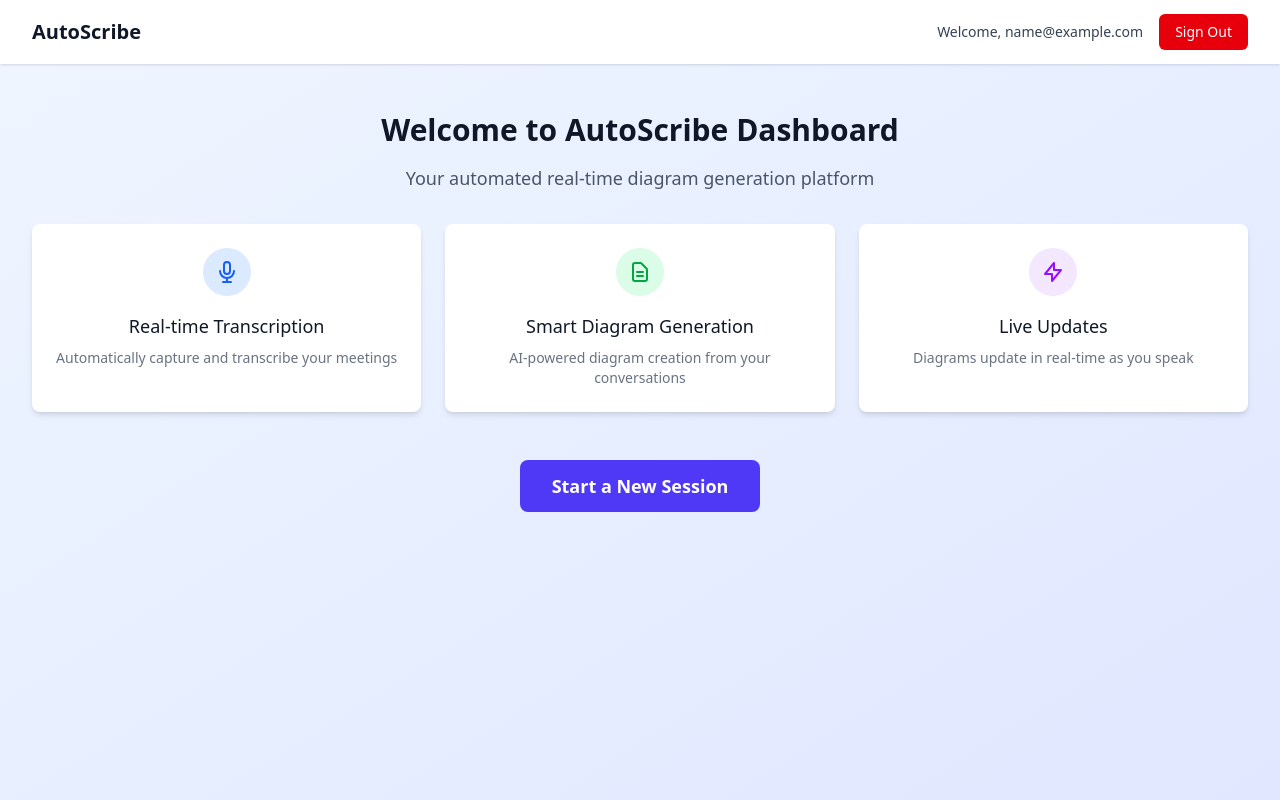
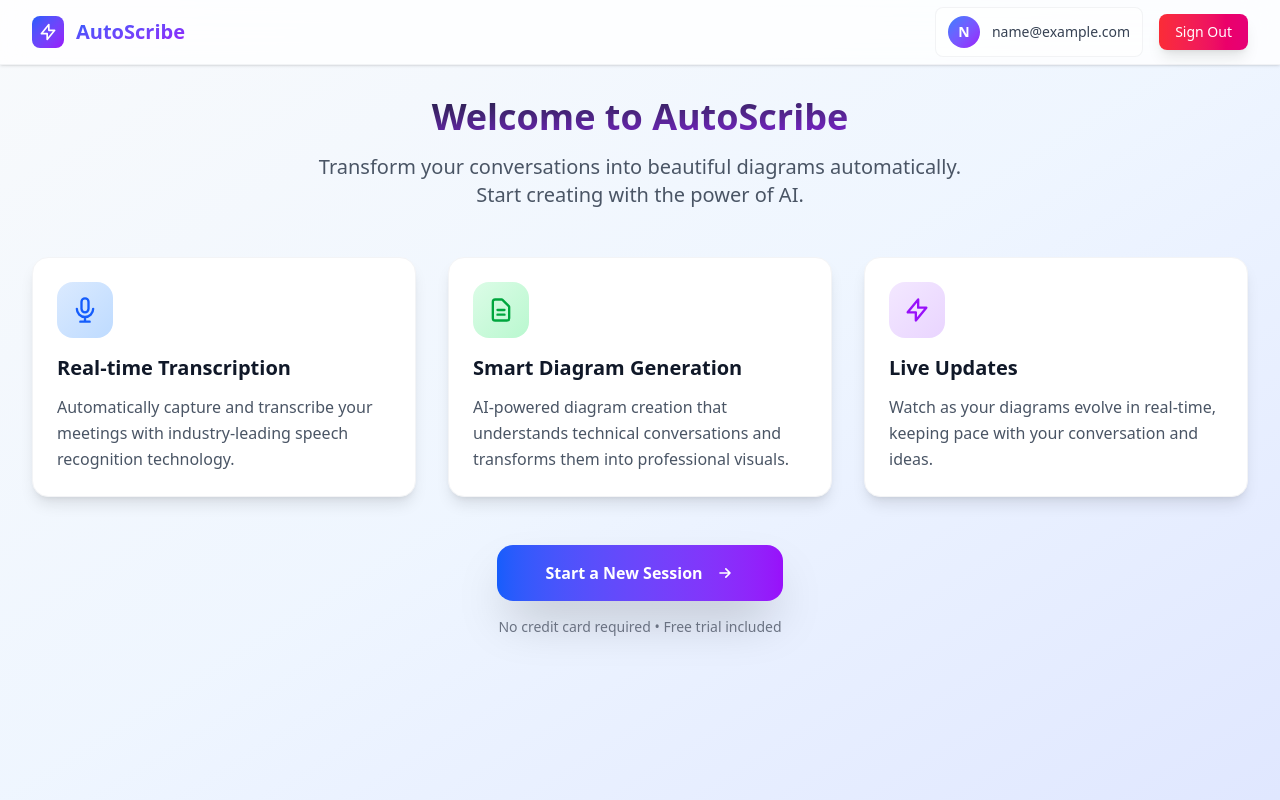
Before and after one commit to KHChuadri/AUTOMATE, a React (Vite) app in the folder Frontend/: page /dashboard in a window 1280 px wide. Built offline with nearby package versions, Linux system fonts and the light colour scheme; sample sign-in values are in the browser's storage.

Commit message:
modified the ui/ux of login, register, and dashboard page

```diff
--- a/Frontend/src/components/Dashboard.tsx
+++ b/Frontend/src/components/Dashboard.tsx
@@ -12,21 +12,35 @@ const Dashboard: React.FC = () => {
   }
 
   return (
-    <div className="min-h-screen bg-gradient-to-br from-blue-50 to-indigo-100">
+    <div className="min-h-screen bg-gradient-to-br from-slate-50 via-blue-50 to-indigo-100">
       {/* Navigation */}
-      <nav className="bg-white shadow-sm">
+      <nav className="bg-white/80 backdrop-blur-lg border-b border-gray-200/50 shadow-sm">
         <div className="max-w-7xl mx-auto px-4 sm:px-6 lg:px-8">
           <div className="flex justify-between h-16">
             <div className="flex items-center">
-              <h1 className="text-xl font-bold text-gray-900">AutoScribe</h1>
+              <div className="flex items-center space-x-3">
+                <div className="w-8 h-8 bg-gradient-to-br from-blue-600 to-purple-600 rounded-lg flex items-center justify-center">
+                  <svg className="w-5 h-5 text-white" fill="none" stroke="currentColor" viewBox="0 0 24 24">
+                    <path strokeLinecap="round" strokeLinejoin="round" strokeWidth={2} d="M13 10V3L4 14h7v7l9-11h-7z" />
+                  </svg>
+                </div>
+                <h1 className="text-xl font-bold bg-gradient-to-br from-blue-600 to-purple-600 bg-clip-text text-transparent">
+                  AutoScribe
+                </h1>
+              </div>
             </div>
             <div className="flex items-center space-x-4">
-              <span className="text-sm text-gray-700">
-                Welcome, {user?.email}
+              <div className="flex items-center space-x-3 bg-white/50 rounded-lg px-3 py-2 border border-gray-200/50">
+                <div className="w-8 h-8 bg-gradient-to-br from-blue-500 to-purple-600 rounded-full flex items-center justify-center text-white text-sm font-semibold">
+                  {user?.email?.charAt(0).toUpperCase()}
+                </div>
+                <span className="text-sm text-gray-700 font-medium">
+                  {user?.email}
                 </span>
+              </div>
               <button
                 onClick={handleSignOut}
-                className="bg-red-600 hover:bg-red-700 text-white px-4 py-2 rounded-md text-sm font-medium"
+                className="bg-gradient-to-r from-red-500 to-pink-600 hover:from-red-600 hover:to-pink-700 text-white px-4 py-2 rounded-lg text-sm font-medium shadow-lg transition-all duration-200 transform hover:scale-105"
               >
                 Sign Out
               </button>
@@ -36,67 +50,76 @@ const Dashboard: React.FC = () => {
       </nav>
 
       {/* Main Content */}
-      <div className="max-w-7xl mx-auto py-6 sm:px-6 lg:px-8">
-        <div className="px-4 py-6 sm:px-0">
-          <div className="text-center">
-            <h2 className="text-3xl font-bold text-gray-900 mb-4">
-              Welcome to AutoScribe Dashboard
+      <div className="max-w-7xl mx-auto py-8 sm:px-6 lg:px-8">
+        <div className="px-4 sm:px-0">
+          <div className="text-center mb-12">
+            <h2 className="text-4xl font-bold bg-gradient-to-br from-gray-900 to-purple-600 bg-clip-text text-transparent mb-4">
+              Welcome to AutoScribe
             </h2>
-            <p className="text-lg text-gray-600 mb-8">
-              Your automated real-time diagram generation platform
+            <p className="text-xl text-gray-600 max-w-2xl mx-auto">
+              Transform your conversations into beautiful diagrams automatically.
+              Start creating with the power of AI.
             </p>
+          </div>
 
           {/* Feature Cards */}
-            <div className="grid grid-cols-1 md:grid-cols-3 gap-6 mt-8">
-              <div className="bg-white rounded-lg shadow-md p-6">
-                <div className="text-center">
-                  <div className="mx-auto h-12 w-12 bg-blue-100 rounded-full flex items-center justify-center">
-                    <svg className="h-6 w-6 text-blue-600" fill="none" stroke="currentColor" viewBox="0 0 24 24">
+          <div className="grid grid-cols-1 md:grid-cols-3 gap-8 mb-12">
+            <div className="group bg-white rounded-2xl shadow-lg hover:shadow-2xl transition-all duration-300 transform hover:-translate-y-2 border border-gray-100">
+              <div className="p-6">
+                <div className="w-14 h-14 bg-gradient-to-br from-blue-100 to-blue-200 rounded-2xl flex items-center justify-center mb-4 group-hover:scale-110 transition-transform duration-300">
+                  <svg className="w-7 h-7 text-blue-600" fill="none" stroke="currentColor" viewBox="0 0 24 24">
                     <path strokeLinecap="round" strokeLinejoin="round" strokeWidth={2} d="M19 11a7 7 0 01-7 7m0 0a7 7 0 01-7-7m7 7v4m0 0H8m4 0h4m-4-8a3 3 0 01-3-3V5a3 3 0 116 0v6a3 3 0 01-3 3z" />
                   </svg>
                 </div>
-                  <h3 className="mt-4 text-lg font-medium text-gray-900">Real-time Transcription</h3>
-                  <p className="mt-2 text-sm text-gray-500">
-                    Automatically capture and transcribe your meetings
+                <h3 className="text-xl font-semibold text-gray-900 mb-3">Real-time Transcription</h3>
+                <p className="text-gray-600 leading-relaxed">
+                  Automatically capture and transcribe your meetings with industry-leading speech recognition technology.
                 </p>
               </div>
             </div>
 
-              <div className="bg-white rounded-lg shadow-md p-6">
-                <div className="text-center">
-                  <div className="mx-auto h-12 w-12 bg-green-100 rounded-full flex items-center justify-center">
-                    <svg className="h-6 w-6 text-green-600" fill="none" stroke="currentColor" viewBox="0 0 24 24">
+            <div className="group bg-white rounded-2xl shadow-lg hover:shadow-2xl transition-all duration-300 transform hover:-translate-y-2 border border-gray-100">
+              <div className="p-6">
+                <div className="w-14 h-14 bg-gradient-to-br from-green-100 to-green-200 rounded-2xl flex items-center justify-center mb-4 group-hover:scale-110 transition-transform duration-300">
+                  <svg className="w-7 h-7 text-green-600" fill="none" stroke="currentColor" viewBox="0 0 24 24">
                     <path strokeLinecap="round" strokeLinejoin="round" strokeWidth={2} d="M9 12h6m-6 4h6m2 5H7a2 2 0 01-2-2V5a2 2 0 012-2h5.586a1 1 0 01.707.293l5.414 5.414a1 1 0 01.293.707V19a2 2 0 01-2 2z" />
                   </svg>
                 </div>
-                  <h3 className="mt-4 text-lg font-medium text-gray-900">Smart Diagram Generation</h3>
-                  <p className="mt-2 text-sm text-gray-500">
-                    AI-powered diagram creation from your conversations
+                <h3 className="text-xl font-semibold text-gray-900 mb-3">Smart Diagram Generation</h3>
+                <p className="text-gray-600 leading-relaxed">
+                  AI-powered diagram creation that understands technical conversations and transforms them into professional visuals.
                 </p>
               </div>
             </div>
 
-              <div className="bg-white rounded-lg shadow-md p-6">
-                <div className="text-center">
-                  <div className="mx-auto h-12 w-12 bg-purple-100 rounded-full flex items-center justify-center">
-                    <svg className="h-6 w-6 text-purple-600" fill="none" stroke="currentColor" viewBox="0 0 24 24">
+            <div className="group bg-white rounded-2xl shadow-lg hover:shadow-2xl transition-all duration-300 transform hover:-translate-y-2 border border-gray-100">
+              <div className="p-6">
+                <div className="w-14 h-14 bg-gradient-to-br from-purple-100 to-purple-200 rounded-2xl flex items-center justify-center mb-4 group-hover:scale-110 transition-transform duration-300">
+                  <svg className="w-7 h-7 text-purple-600" fill="none" stroke="currentColor" viewBox="0 0 24 24">
                     <path strokeLinecap="round" strokeLinejoin="round" strokeWidth={2} d="M13 10V3L4 14h7v7l9-11h-7z" />
                   </svg>
                 </div>
-                  <h3 className="mt-4 text-lg font-medium text-gray-900">Live Updates</h3>
-                  <p className="mt-2 text-sm text-gray-500">
-                    Diagrams update in real-time as you speak
+                <h3 className="text-xl font-semibold text-gray-900 mb-3">Live Updates</h3>
+                <p className="text-gray-600 leading-relaxed">
+                  Watch as your diagrams evolve in real-time, keeping pace with your conversation and ideas.
                 </p>
               </div>
             </div>
           </div>
 
           {/* Call to Action */}
-            <div className="mt-12">
-              <button className="bg-indigo-600 hover:bg-indigo-700 text-white font-bold py-3 px-8 rounded-lg text-lg">
+          <div className="text-center">
+            <button className="group bg-gradient-to-r from-blue-600 to-purple-600 hover:from-blue-700 hover:to-purple-700 text-white font-bold py-4 px-12 rounded-2xl shadow-2xl transition-all duration-300 transform hover:scale-105">
+              <span className="flex items-center justify-center">
                 Start a New Session
+                <svg className="ml-3 w-5 h-5 group-hover:translate-x-1 transition-transform duration-200" fill="none" stroke="currentColor" viewBox="0 0 24 24">
+                  <path strokeLinecap="round" strokeLinejoin="round" strokeWidth={2} d="M13 7l5 5m0 0l-5 5m5-5H6" />
+                </svg>
+              </span>
             </button>
-            </div>
+            <p className="text-gray-500 text-sm mt-4">
+              No credit card required • Free trial included
+            </p>
           </div>
         </div>
       </div>
--- a/Frontend/src/components/auth/Login.tsx
+++ b/Frontend/src/components/auth/Login.tsx
@@ -31,21 +31,27 @@ const Login: React.FC = () => {
   }
 
   return (
-    <div className="min-h-screen flex items-center justify-center bg-gradient-to-br from-blue-50 to-indigo-100">
-      <div className="max-w-md w-full space-y-8 p-8">
-        <div className="text-center">
-          <h2 className="mt-6 text-3xl font-bold text-gray-900">
-            Welcome to AutoScribe
+    <div className="min-h-screen flex items-center justify-center bg-gradient-to-br from-slate-900 via-purple-900 to-slate-900 p-4">
+      <div className="max-w-md w-full">
+        <div className="bg-white/10 backdrop-blur-lg rounded-2xl shadow-2xl border border-white/20 p-8">
+          <div className="text-center mb-8">
+            <div className="w-16 h-16 bg-gradient-to-br from-blue-500 to-purple-600 rounded-2xl flex items-center justify-center mx-auto mb-4 shadow-lg">
+              <svg className="w-8 h-8 text-white" fill="none" stroke="currentColor" viewBox="0 0 24 24">
+                <path strokeLinecap="round" strokeLinejoin="round" strokeWidth={2} d="M13 10V3L4 14h7v7l9-11h-7z" />
+              </svg>
+            </div>
+            <h2 className="text-3xl font-bold text-white mb-2">
+              Welcome Back
             </h2>
-          <p className="mt-2 text-sm text-gray-600">
-            Sign in to your account
+            <p className="text-white/70 text-sm">
+              Sign in to your AutoScribe account
             </p>
           </div>
 
-        <form className="mt-8 space-y-6" onSubmit={handleSubmit}>
-          <div className="rounded-md shadow-sm space-y-4">
+          <form className="space-y-6" onSubmit={handleSubmit}>
+            <div className="space-y-4">
               <div>
-              <label htmlFor="email" className="block text-sm font-medium text-gray-700">
+                <label htmlFor="email" className="block text-sm font-medium text-white/80 mb-2">
                   Email address
                 </label>
                 <input
@@ -56,13 +62,13 @@ const Login: React.FC = () => {
                   required
                   value={email}
                   onChange={(e) => setEmail(e.target.value)}
-                className="mt-1 appearance-none relative block w-full px-3 py-2 border border-gray-300 placeholder-gray-500 text-gray-900 rounded-md focus:outline-none focus:ring-indigo-500 focus:border-indigo-500 focus:z-10 sm:text-sm"
+                  className="w-full px-4 py-3 bg-white/5 border border-white/10 rounded-xl text-white placeholder-white/40 focus:outline-none focus:ring-2 focus:ring-blue-500 focus:border-transparent transition-all duration-200"
                   placeholder="Enter your email"
                 />
               </div>
 
               <div>
-              <label htmlFor="password" className="block text-sm font-medium text-gray-700">
+                <label htmlFor="password" className="block text-sm font-medium text-white/80 mb-2">
                   Password
                 </label>
                 <input
@@ -73,34 +79,44 @@ const Login: React.FC = () => {
                   required
                   value={password}
                   onChange={(e) => setPassword(e.target.value)}
-                className="mt-1 appearance-none relative block w-full px-3 py-2 border border-gray-300 placeholder-gray-500 text-gray-900 rounded-md focus:outline-none focus:ring-indigo-500 focus:border-indigo-500 focus:z-10 sm:text-sm"
+                  className="w-full px-4 py-3 bg-white/5 border border-white/10 rounded-xl text-white placeholder-white/40 focus:outline-none focus:ring-2 focus:ring-blue-500 focus:border-transparent transition-all duration-200"
                   placeholder="Enter your password"
                 />
               </div>
             </div>
 
             {error && (
-            <div className="rounded-md bg-red-200 p-4">
-              <div className="text-sm text-red-700 text-center">{error}</div>
+              <div className="rounded-xl bg-red-500/20 border border-red-500/30 p-4 backdrop-blur-sm">
+                <div className="flex items-center">
+                  <svg className="w-5 h-5 text-red-400 mr-2" fill="none" stroke="currentColor" viewBox="0 0 24 24">
+                    <path strokeLinecap="round" strokeLinejoin="round" strokeWidth={2} d="M12 8v4m0 4h.01M21 12a9 9 0 11-18 0 9 9 0 0118 0z" />
+                  </svg>
+                  <div className="text-sm text-red-200">{error}</div>
+                </div>
               </div>
             )}
 
-          <div>
             <button
               type="submit"
               disabled={loading}
-              className="group relative w-full flex justify-center py-2 px-4 border border-transparent text-sm font-medium rounded-md text-white bg-indigo-600 hover:bg-indigo-700 focus:outline-none focus:ring-2 focus:ring-offset-2 focus:ring-indigo-500 disabled:opacity-50 disabled:cursor-not-allowed"
+              className="w-full bg-gradient-to-r from-blue-600 to-purple-600 hover:from-blue-700 hover:to-purple-700 text-white font-semibold py-3 px-4 rounded-xl shadow-lg transition-all duration-200 transform hover:scale-105 disabled:opacity-50 disabled:cursor-not-allowed disabled:transform-none"
             >
-              {loading ? 'Signing in...' : 'Sign in'}
+              {loading ? (
+                <div className="flex items-center justify-center">
+                  <div className="w-5 h-5 border-2 border-white/30 border-t-white rounded-full animate-spin mr-2"></div>
+                  Signing in...
+                </div>
+              ) : (
+                'Sign in'
+              )}
             </button>
-          </div>
 
-          <div className="text-center">
-            <p className="text-sm text-gray-600">
+            <div className="text-center pt-4 border-t border-white/10">
+              <p className="text-white/70 text-sm">
                 Don't have an account?{' '}
                 <Link
                   to="/register"
-                className="font-medium text-indigo-600 hover:text-indigo-500"
+                  className="font-semibold text-blue-400 hover:text-blue-300 transition-colors duration-200"
                 >
                   Sign up here
                 </Link>
@@ -109,6 +125,7 @@ const Login: React.FC = () => {
           </form>
         </div>
       </div>
+    </div>
   )
 }
 
--- a/Frontend/src/hooks/useAuth.ts
+++ b/Frontend/src/hooks/useAuth.ts
@@ -6,6 +6,6 @@ export const useAuth = () => {
   if (context === undefined) {
     throw new Error('useAuth must be used within an AuthProvider')
   }
-  console.log("context", context)
+
   return context
 }
--- a/Frontend/src/lib/api.ts
+++ b/Frontend/src/lib/api.ts
@@ -12,11 +12,7 @@ export async function apiPost<TResponse = unknown, TBody = unknown>(
   path: string,
   body?: TBody
 ): Promise<ApiResponse<TResponse>> {
+  const { data } = await http.post<ApiResponse<TResponse>>(path, body)
 
-  console.log("path", path)
-  console.log("body", body)
-
-  const { data } = await http.post<ApiResponse<TResponse>>(path, body)
-  console.log("data", data)
   return data
 }
--- a/Frontend/src/lib/http.ts
+++ b/Frontend/src/lib/http.ts
@@ -16,7 +16,6 @@ http.interceptors.request.use((config) => {
     config.headers = config.headers || {}
     config.headers.Authorization = `Bearer ${token}`
   }
-  console.log("config", config)
-  console.log("token", token)
+
   return config
 })
```
Also changed, not shown: Frontend/src/components/auth/Register.tsx (+55 -33 lines), 2 other files (tests, documents, lock files or other folders). Lines whose indentation alone changed are shown as unchanged.
